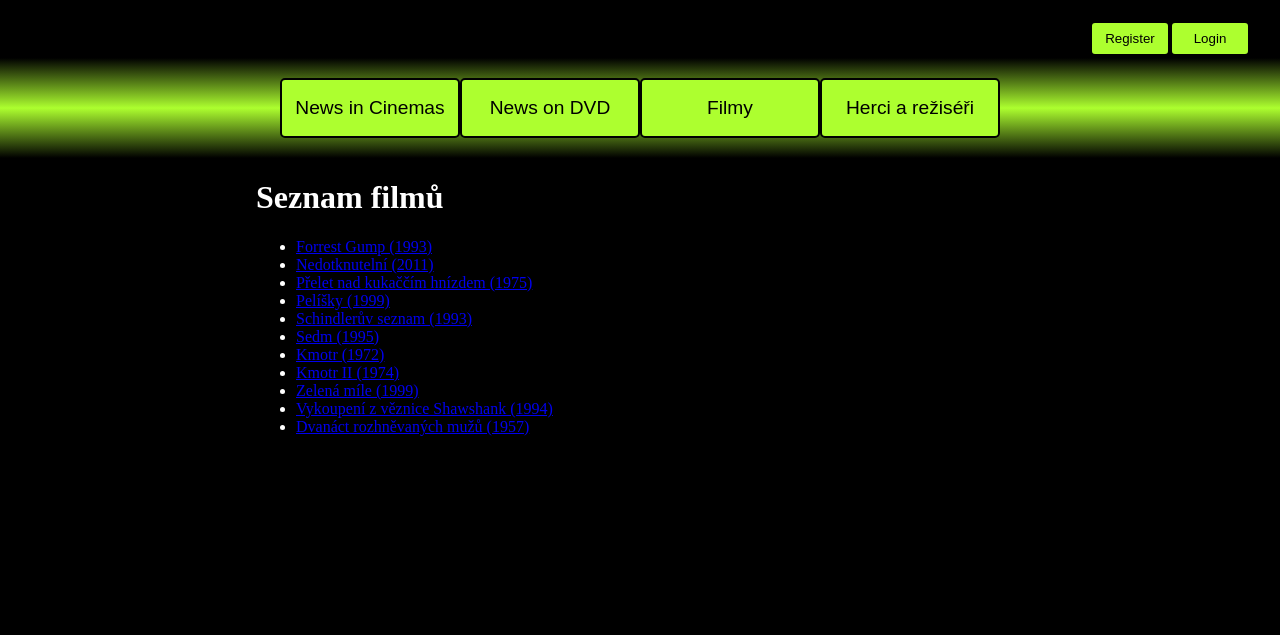
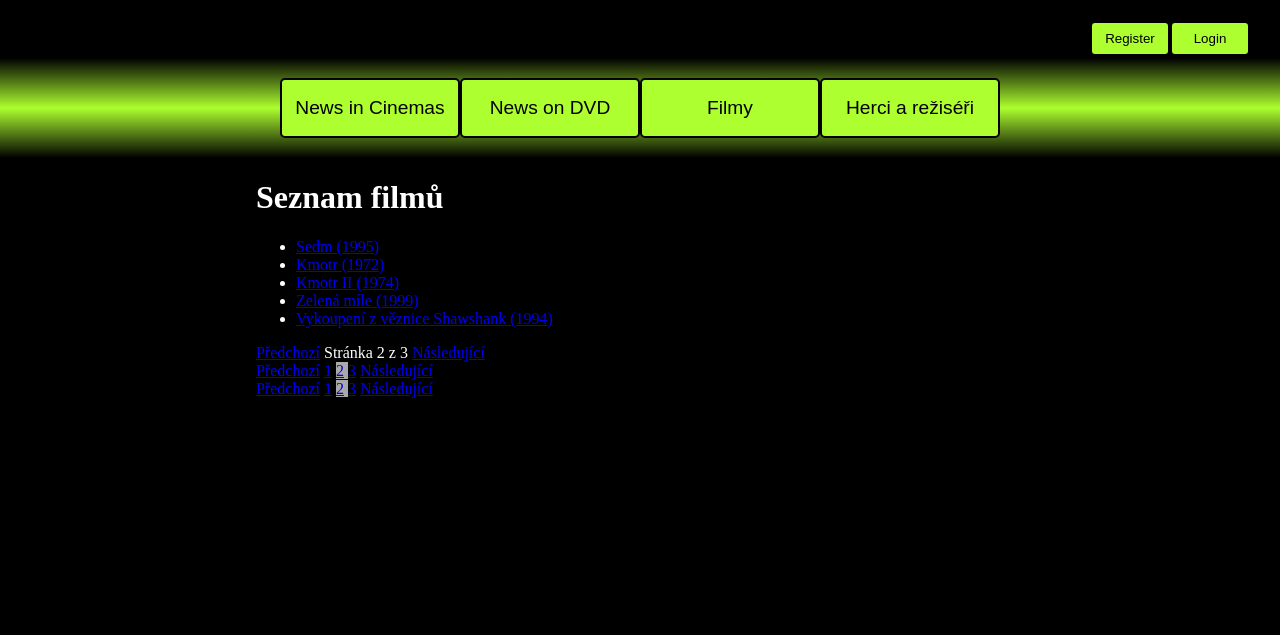
Before and after one commit to petrgregor/PythonRemoteSK5_10_backend_technologies, a Django app: a page that uses viewer/templates/movies2.html in a window 1280 px wide. Shown: the part 282-917 px from the top of the page. Run offline with Django 4.2, Linux system fonts and the light colour scheme; data comes from the database, SQL or seed files in the repository.

Commit message:
Pagination.

```diff
--- a/viewer/static/viewer/styless.css
+++ b/viewer/static/viewer/styless.css
@@ -222,3 +222,7 @@ p {
 .person-details {
     width: 80%;
 }
+
+.current-page {
+    background-color: darkgray;
+}
--- a/viewer/templates/movies2.html
+++ b/viewer/templates/movies2.html
@@ -7,6 +7,82 @@
             <li><a href="{% url 'movie' movie.id %}">{{ movie }}</a></li>
         {% endfor %}
     </ul>
+
+    <!-- pagination v1: Stránka 1 z 3 Následující -->
+    <div>
+        <span>
+            {% if page_obj.has_previous %}
+                <a href="?page={{ page_obj.previous_page_number }}">Předchozí</a>
+            {% endif %}
+            <span>
+                Stránka {{ page_obj.number }} z {{ page_obj.paginator.num_pages }}
+            </span>
+            {% if page_obj.has_next %}
+                <a href="?page={{ page_obj.next_page_number }}">Následující</a>
+            {% endif %}
+        </span>
+    </div>
+
+    <!-- pagination v2: Předchozí 1 2 3 Následující -->
+    <div>
+        <span>
+            {% if page_obj.has_previous %}
+                <a href="?page={{ page_obj.previous_page_number }}">Předchozí</a>
+            {% endif %}
+            <span>
+                {% for i in page_obj.paginator.page_range %}
+                    {% if page_obj.number == i %}
+                        <span class="current-page">
+                            <a href="?page={{ i }}">{{ i }}</a>
+                        </span>
+                    {% else %}
+                        <a href="?page={{ i }}">{{ i }}</a>
+                    {% endif %}
+                {% endfor %}
+            </span>
+            {% if page_obj.has_next %}
+                <a href="?page={{ page_obj.next_page_number }}">Následující</a>
+            {% endif %}
+        </span>
+    </div>
+
+    <!-- pagination v3:  Předchozí 1 ... 3 4 5 6 7 ... 11 Následující  -->
+    <div>
+        <span>
+            {% if page_obj.has_previous %}
+                <a href="?page={{ page_obj.previous_page_number }}">Předchozí</a>
+            {% endif %}
+            <span>
+                {% if page_obj.number > 3 %}
+                    <a href="?page=1">1</a>
+                    {% if page_obj.number > 4 %}
+                        <span>...</span>
+                    {% endif %}
+                {% endif %}
+
+                {% for i in page_obj.paginator.page_range %}
+                    {% if page_obj.number == i %}
+                        <span class="current-page">
+                            <a href="?page={{ i }}">{{ i }}</a>
+                        </span>
+                    {% elif i > page_obj.number|add:'-3' and i < page_obj.number|add:'3' %}
+                        <a href="?page={{ i }}">{{ i }}</a>
+                    {% endif %}
+                {% endfor %}
+
+                {% if page_obj.number < page_obj.paginator.num_pages|add:'-3' %}
+                    {% if page_obj.number < page_obj.paginator.num_pages|add:'-4' %}
+                        <span>...</span>
+                    {% endif %}
+                    <a href="?page={{ page_obj.paginator.num_pages }}">{{ page_obj.paginator.num_pages }}</a>
+                {% endif %}
+            </span>
+            {% if page_obj.has_next %}
+                <a href="?page={{ page_obj.next_page_number }}">Následující</a>
+            {% endif %}
+        </span>
+    </div>
+
     {% if perms.viewer.add_movie %}
         <a href="{% url 'movie_create' %}"><button>Přidat film</button></a>
     {% endif %}
--- a/viewer/views.py
+++ b/viewer/views.py
@@ -181,6 +181,7 @@ class MoviesTemplateView(TemplateView):
 class MoviesListView(ListView):
     template_name = 'movies2.html'
     model = Movie
+    paginate_by = 5
 
 
 def movie(request, pk):
```
Lines whose indentation alone changed are shown as unchanged.
